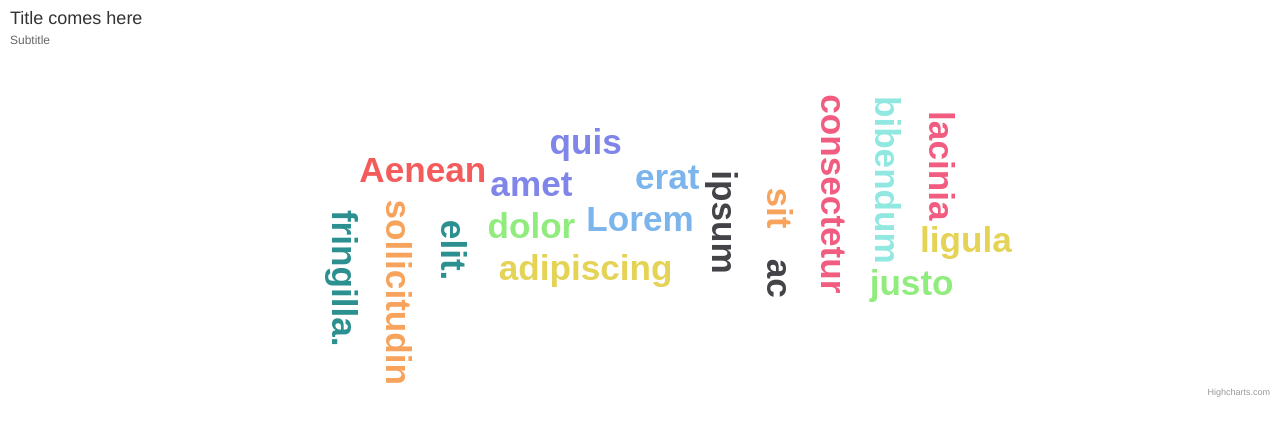
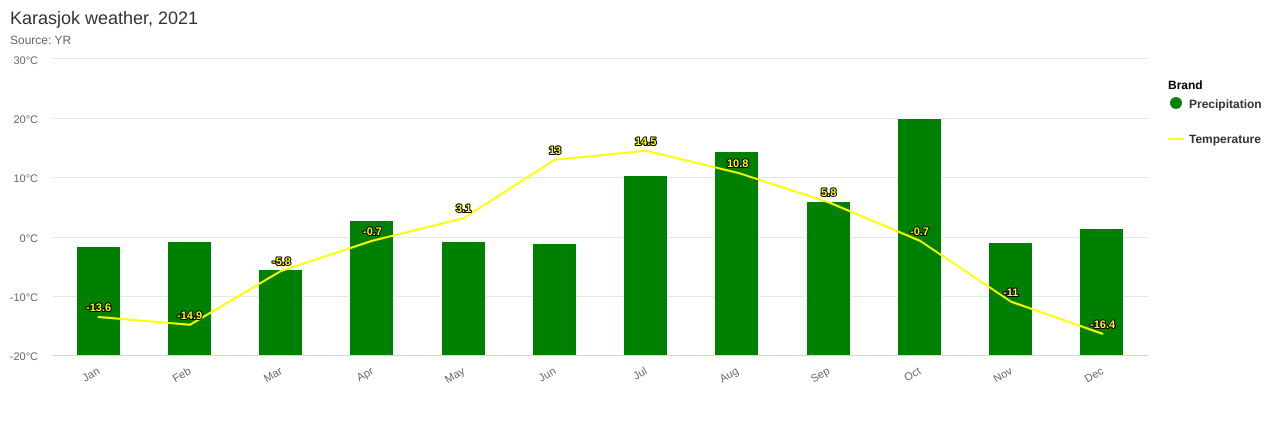
Before and after one commit to Gunjan1109/nivochartsdemo, a React (Create React App) app: page / in a window 1280 px wide. Shown: the top 436 px of the page. Built offline with nearby package versions, Linux system fonts and the light colour scheme.

Commit message:
add dual graph

```diff
--- a/src/App.js
+++ b/src/App.js
@@ -14,8 +14,10 @@ import { mapOptions } from "./components/maps/options";
 import { wordCloudOptions } from './components/wordCloud/options';
 
 import wordCloud from "highcharts/modules/wordcloud";
+import { lineWithColumnOptions } from './components/line-with-column/options';
+import { lineChartOptions } from './components/line-chart/options';
 
-wordCloud(Highcharts)
+// wordCloud(Highcharts)
 
 Highcharts.setOptions({
   chart: {
@@ -28,10 +30,10 @@ Highcharts.setOptions({
 function App(props) {
   return (
     <>
-<div>
+<div className='container'>
   <HighchartsReact
   highcharts={Highcharts}
-  options={wordCloudOptions}
+  options={lineWithColumnOptions}
   />
   </div>
     </>
--- /dev/null
+++ b/src/components/line-with-column/options.js
@@ -0,0 +1,78 @@
+export const lineWithColumnOptions = {
+    chart: {
+        zoomType: 'xy'
+    },
+    credits: {
+        enabled: false
+    },
+    title: {
+        text: 'Karasjok weather, 2021',
+        align: 'left'
+    },
+    subtitle: {
+        text: 'Source: ' +
+            '<a href="https://www.yr.no/nb/historikk/graf/5-97251/Norge/Troms%20og%20Finnmark/Karasjok/Karasjok?q=2021"' +
+            'target="_blank">YR</a>',
+        align: 'left'
+    },
+    xAxis: [{
+        categories: ['Jan', 'Feb', 'Mar', 'Apr', 'May', 'Jun',
+            'Jul', 'Aug', 'Sep', 'Oct', 'Nov', 'Dec'],
+        crosshair: true,
+        labels: {
+            rotation: -30,
+          },
+    }],
+    yAxis: [{ // Primary yAxis
+        labels: {
+            format: '{value}°C',
+        },
+        title: {
+            enabled: false
+        }
+    }, { // Secondary yAxis
+        visible: false
+    }],
+    tooltip: {
+        shared: true
+    },
+    legend: {
+        align: 'right',
+        x: 0,
+        verticalAlign: 'top',
+        layout: 'vertical',
+        y: 60,
+        itemMarginBottom: 20,
+        title: {
+            text: 'Brand',
+        }
+    },
+    series: [{
+        name: 'Precipitation',
+        type: 'column',
+        color: 'green',
+        yAxis: 1,
+        data: [27.6, 28.8, 21.7, 34.1, 29.0, 28.4, 45.6, 51.7, 39.0,
+            60.0, 28.6, 32.1],
+        tooltip: {
+            valueSuffix: ' mm'
+        },
+
+    }, {
+        name: 'Temperature',
+        type: 'line',
+        color: 'yellow',
+        data: [-13.6, -14.9, -5.8, -0.7, 3.1, 13.0, 14.5, 10.8, 5.8,
+            -0.7, -11.0, -16.4],
+        tooltip: {
+            valueSuffix: '°C'
+        },
+        marker: {
+            enabled: false
+        },
+        dataLabels: {
+            enabled: true,
+            color: 'yellow'
+        }
+    }]
+}
```
